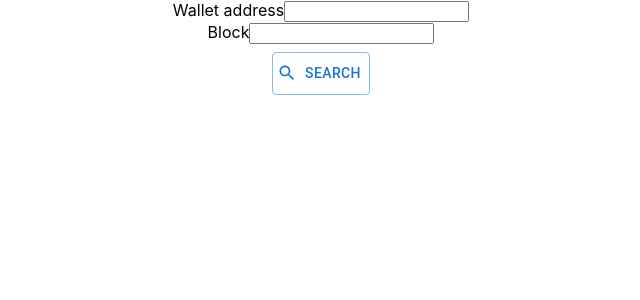
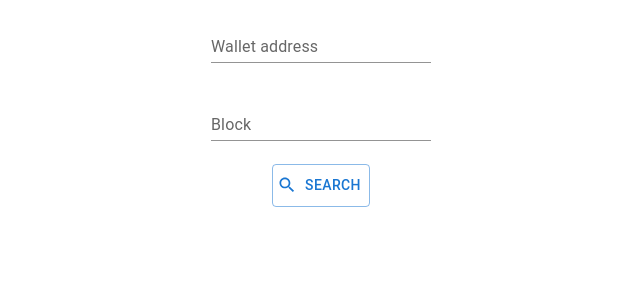
Before and after one commit to marija117/ethereum-transactions-crawler, a React (Create React App) app: page / in a window 1280 px wide. Shown: the top 300 px of the page, without its empty margins (319-959 px from the left). Built offline with nearby package versions, Linux system fonts and the light colour scheme.

Commit message:
Modify InputField Component

```diff
--- a/src/components/InputField.tsx
+++ b/src/components/InputField.tsx
@@ -1,4 +1,10 @@
 import React from 'react';
+import { styled } from '@mui/system';
+import TextField from '@mui/material/TextField';
+
+const StyledTextField = styled(TextField)({
+  margin: '15px',
+});
 
 interface InputFieldProps {
   label: string;
@@ -9,8 +15,7 @@ interface InputFieldProps {
 const InputField: React.FC<InputFieldProps> = ({ label, value, onChange }) => {
   return (
     <div>
-      <label>{label}</label>
-      <input type="text" value={value} onChange={(e) => onChange(e.target.value)} />
+      <StyledTextField id="filled-basic" label={label} variant="standard" value={value} onChange={(e) => onChange(e.target.value)} />
     </div>
   );
 };
```
